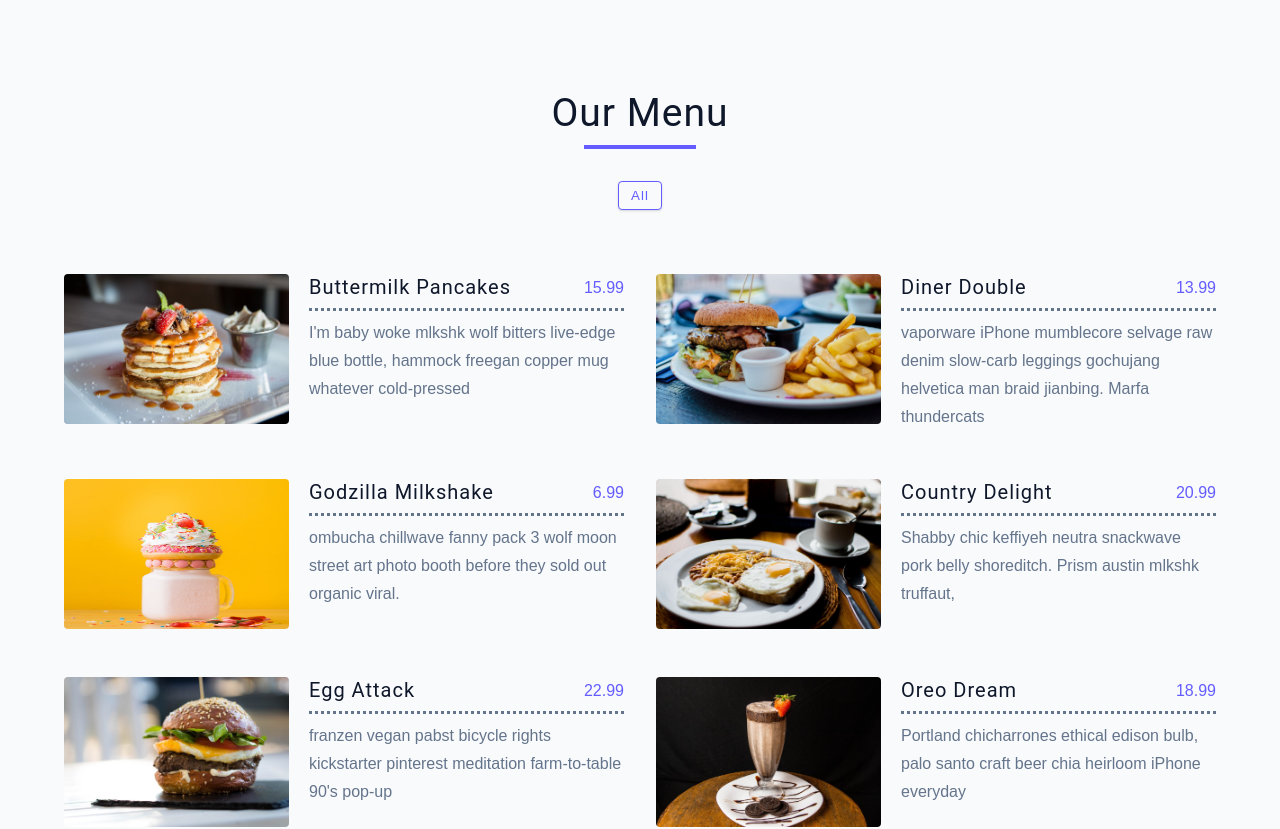
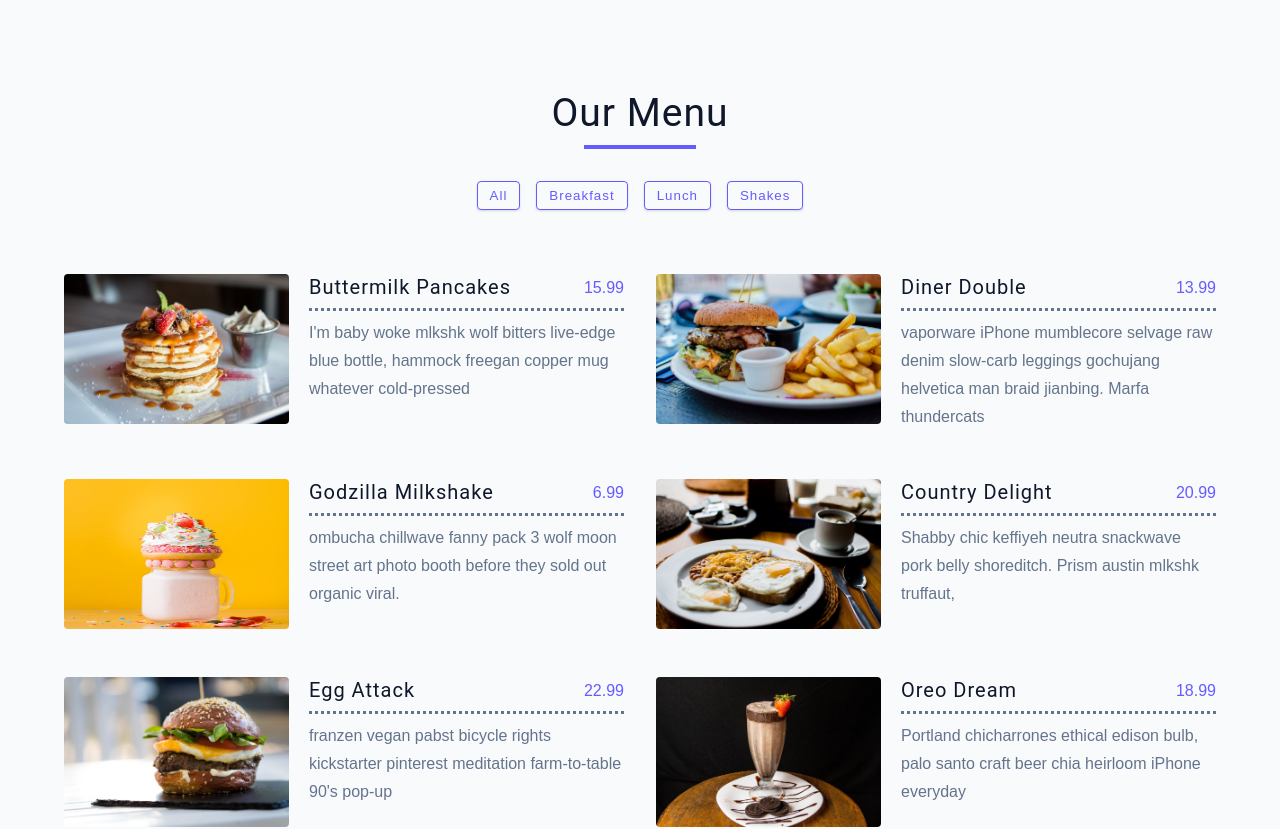
Before and after one commit to NarminGale/React-Projects, a React (Create React App) app in the folder 05-Menu/: page / in a window 1280 px wide. Shown: the top 829 px of the page. Built offline with nearby package versions, Linux system fonts and the light colour scheme.

Commit message:
Completed buttons functionality

```diff
--- a/05-Menu/src/Categories.js
+++ b/05-Menu/src/Categories.js
@@ -1,16 +1,21 @@
 import React from 'react'
 
-function Categories({ filterItems }) {
+function Categories({ categories, filterItems }) {
   return (
     <div className="btn-container">
+      {categories.map((category, index) => {
+        return (
           <button
+            key={index}
             type="button"
             className="btn filter-btn"
             onClick={() => {
-          filterItems('all')
+              filterItems(category)
             }}>
-        all
+            {category}
           </button>
+        )
+      })}
     </div>
   )
 }
```
Lines whose indentation alone changed are shown as unchanged.
